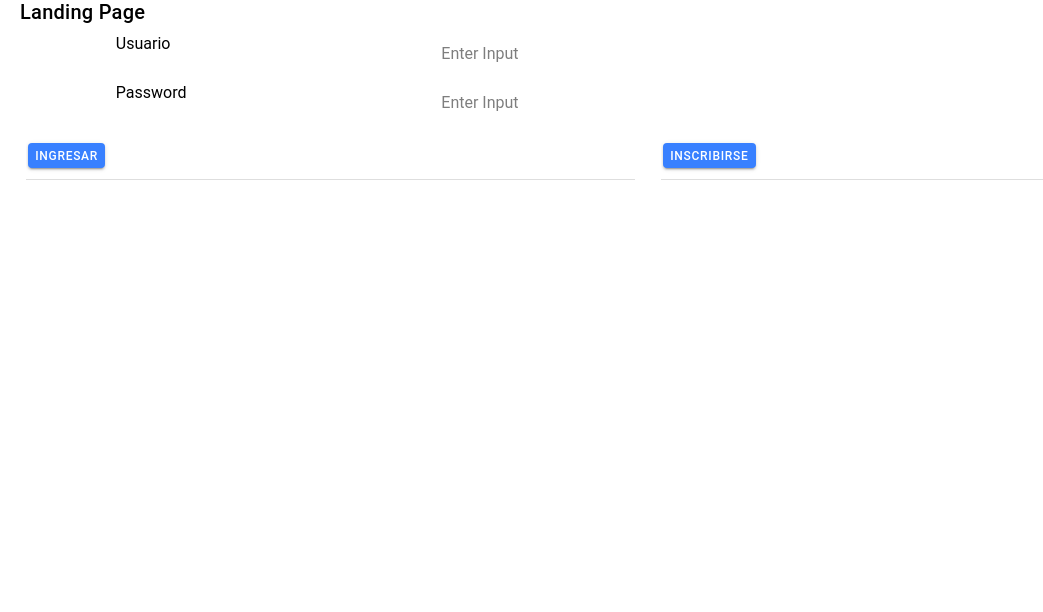
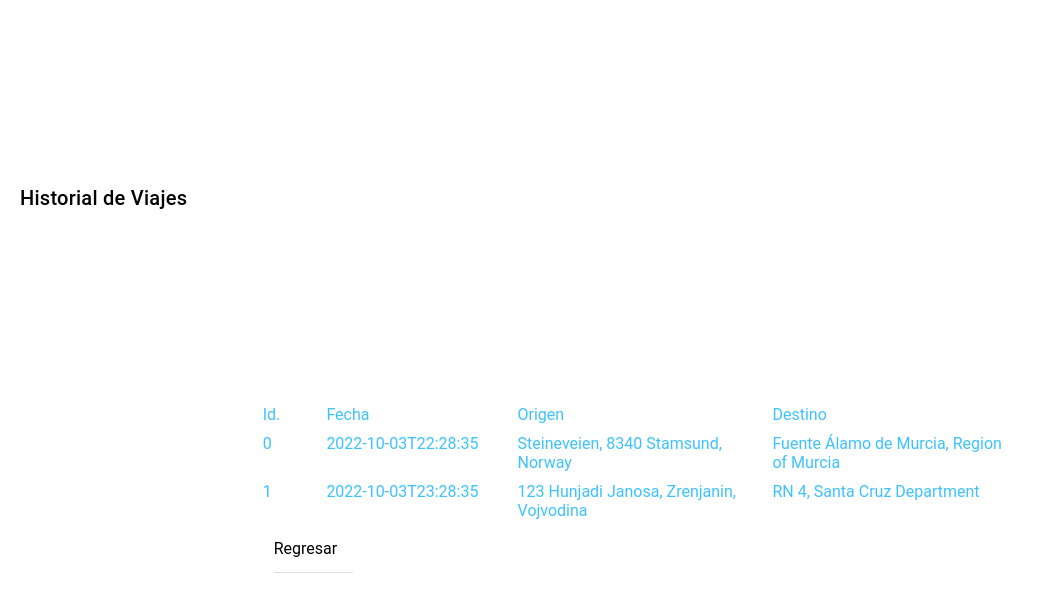
Before and after one commit to UTAGS4C6/dApps2022, a React (Create React App) app: page /History in a window 1280 px wide. Before the commit this address led to /HOME. Shown: the top 612 px of the page, without its empty margins (0-1043 px from the left). Built offline with nearby package versions, Linux system fonts and the light colour scheme; no server answers.

Commit message:
Moving Repo

```diff
--- a/src/App.tsx
+++ b/src/App.tsx
@@ -6,6 +6,7 @@ import Landing from './pages/Landing/Landing';
 import PassengerAsk from './pages/RequestSent/PassengerAsk';
 import PassengerAccepted from './pages/RequestSent/PassengerAccepted';
 import Account from './pages/Account/Account';
+import History from './pages/Account/History';
 import Main from './pages/Main/Main';
 
 /* Core CSS required for Ionic components to work properly */
@@ -38,6 +39,7 @@ const App: React.FC = () => (
         <Route path='/PassengerAsk' component={PassengerAsk} exact/>
         <Route path='/PassengerAccepted' component={PassengerAccepted} exact/>
         <Route path='/Account' component={Account} exact/>
+        <Route path='/History' component={History} exact/>
         <Redirect to='/HOME' />
       </IonRouterOutlet>
     </IonReactRouter>
--- a/src/components/sidebar/SideBarLinks.tsx
+++ b/src/components/sidebar/SideBarLinks.tsx
@@ -1,19 +1,22 @@
 import React from 'react';
 import {
   IonItem,
-  IonIcon,
+  IonImg,
   IonLabel
 } from '@ionic/react';
 
 const navLinks = [
-  {icon:'https://via.placeholder.com/150',name: 'Cuenta',route: '/Account'},
-  {icon:'https://via.placeholder.com/150',name: 'Página Principal',route: '/HOME'},
-  {icon:'https://via.placeholder.com/150',name: 'Viajes',route: '/History'},
-  {icon:'https://via.placeholder.com/150',name: 'Settings',route: '/Settings'},
-  {icon:'https://via.placeholder.com/150',name: 'Share Trip',route: '/Share'},
-  {icon:'https://via.placeholder.com/150',name: 'Support',route: '/Support'},
-  {icon:'https://via.placeholder.com/150',name: 'Pagos',route: '/Pay'},
-  {icon:'https://via.placeholder.com/150',name: 'Info',route: '/About'}
+  {icon: 'https://via.placeholder.com/16', name: 'Cuenta', route: '/Account'},
+  {icon: 'https://via.placeholder.com/16',name: 'Conducir', route: '/Drive'},
+  {icon: 'https://via.placeholder.com/16',
+    name: 'Página Principal',
+    route: '/Main'},
+  {icon: 'https://via.placeholder.com/16', name: 'Viajes', route: '/History'},
+  {icon: 'https://via.placeholder.com/16',name: 'Settings',route: '/Settings'},
+  {icon: 'https://via.placeholder.com/16',name: 'Share Trip', route: '/Share'},
+  {icon: 'https://via.placeholder.com/16', name: 'Support', route: '/Support'},
+  {icon: 'https://via.placeholder.com/16', name: 'Pagos', route: '/Pay'},
+  {icon: 'https://via.placeholder.com/16', name: 'Info', route: '/About'}
 ];
 
 const SideBarLinks: React.FC = () => {
@@ -21,7 +24,7 @@ const SideBarLinks: React.FC = () => {
     <>
     {navLinks.map((nlink,i)=>(
       <IonItem key={i} routerLink={nlink.route}>
-        <IonIcon color="medium" slot="start" icon={nlink.icon} />
+        <IonImg color="medium" slot="start" src={nlink.icon} />
         <IonLabel>{nlink.name}</IonLabel>
     </IonItem>
     ))}
--- a/src/pages/Account/Account.tsx
+++ b/src/pages/Account/Account.tsx
@@ -45,7 +45,7 @@ const Account: React.FC = () => {
             </IonItem>
           </IonItemDivider>
           <IonItemDivider>
-            <IonItem>
+            <IonItem routerLink='/HOME'>
               <IonTitle>Cerrar Sesión</IonTitle>
             </IonItem>
           </IonItemDivider>
--- /dev/null
+++ b/src/pages/Account/History.tsx
@@ -0,0 +1,65 @@
+import React from 'react';
+import {
+  IonPage,
+  IonGrid,
+  IonRow,
+  IonCol,
+  IonText,
+  IonTitle,
+  IonItem
+} from '@ionic/react';
+
+import Sidebar from '../../components/sidebar/Sidebar';
+
+const History: React.FC = () => {
+  const historyHead = {
+    id:"Id.",date:"Fecha",origin:"Origen",destination:"Destino"
+  };
+  const userHistory = [{
+    id:"0",
+    date:"2022-10-03T22:28:35",
+    origin:"Steineveien, 8340 Stamsund, Norway",
+    destination: "Fuente Álamo de Murcia, Region of Murcia"
+  },
+  {
+    id:1,
+    date:"2022-10-03T23:28:35",
+    origin:"123 Hunjadi Janosa, Zrenjanin, Vojvodina",
+    destination: "RN 4, Santa Cruz Department"
+  },
+  ];
+  userHistory.unshift(historyHead);
+  return(
+    <IonPage>
+      <IonTitle>
+        Historial de Viajes
+      </IonTitle>
+      <Sidebar />
+      <IonGrid>
+        {userHistory.map((hist,i)=>(
+          <IonRow key={i}>
+            <IonCol size="1">
+              <IonText color="secondary">{hist.id}</IonText>
+            </IonCol>
+            <IonCol size="3">
+              <IonText color="secondary">{hist.date}</IonText>
+            </IonCol>
+            <IonCol size="4">
+              <IonText color="secondary">{hist.origin}</IonText>
+            </IonCol>
+            <IonCol size="4">
+              <IonText color="secondary">{hist.destination}</IonText>
+            </IonCol>
+          </IonRow>
+        ))}
+        <IonRow>
+          <IonItem routerLink='/Main'>
+            Regresar
+          </IonItem>
+        </IonRow>
+      </IonGrid>
+    </IonPage>
+  );
+};
+
+export default History;
```
